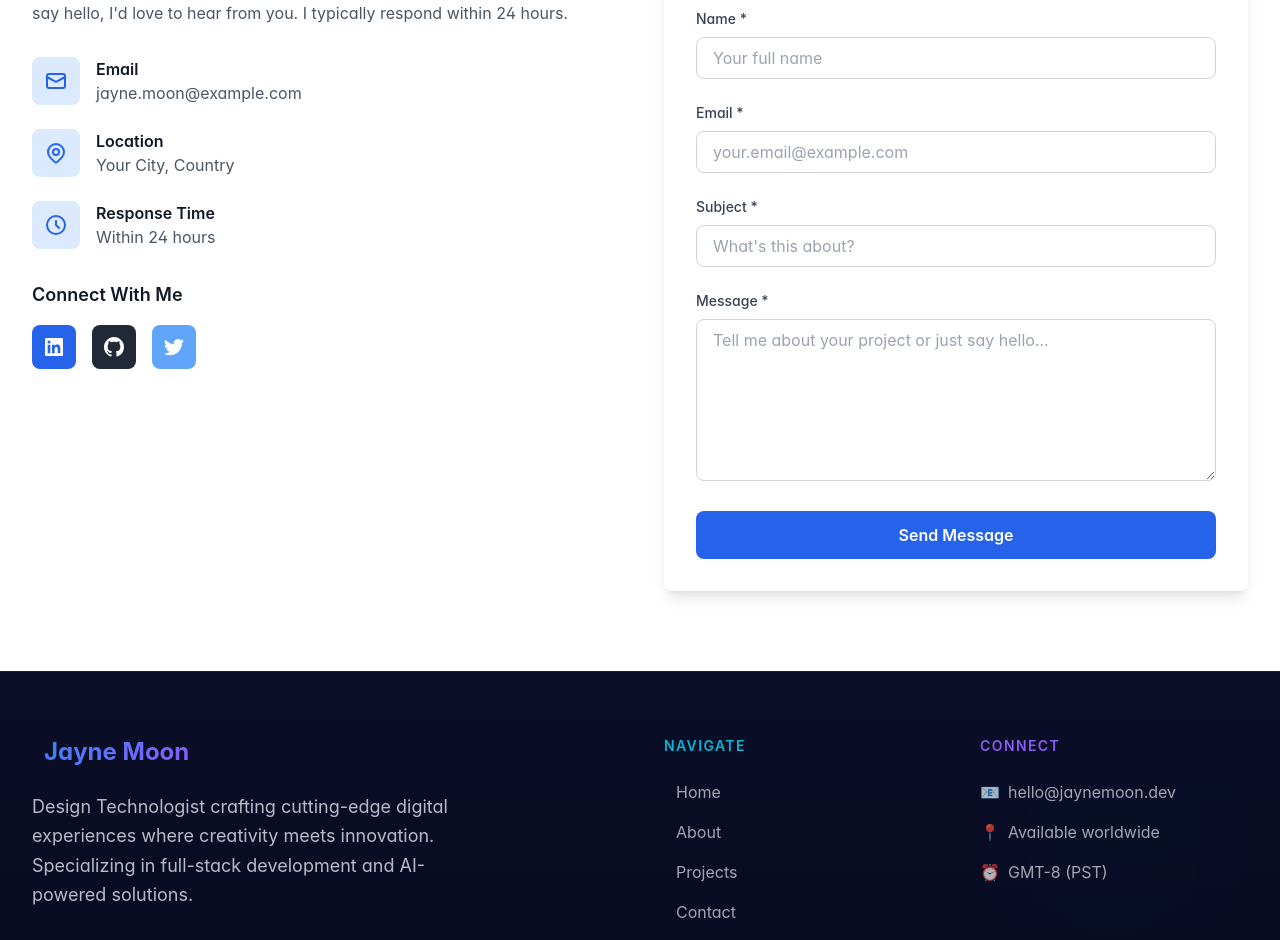
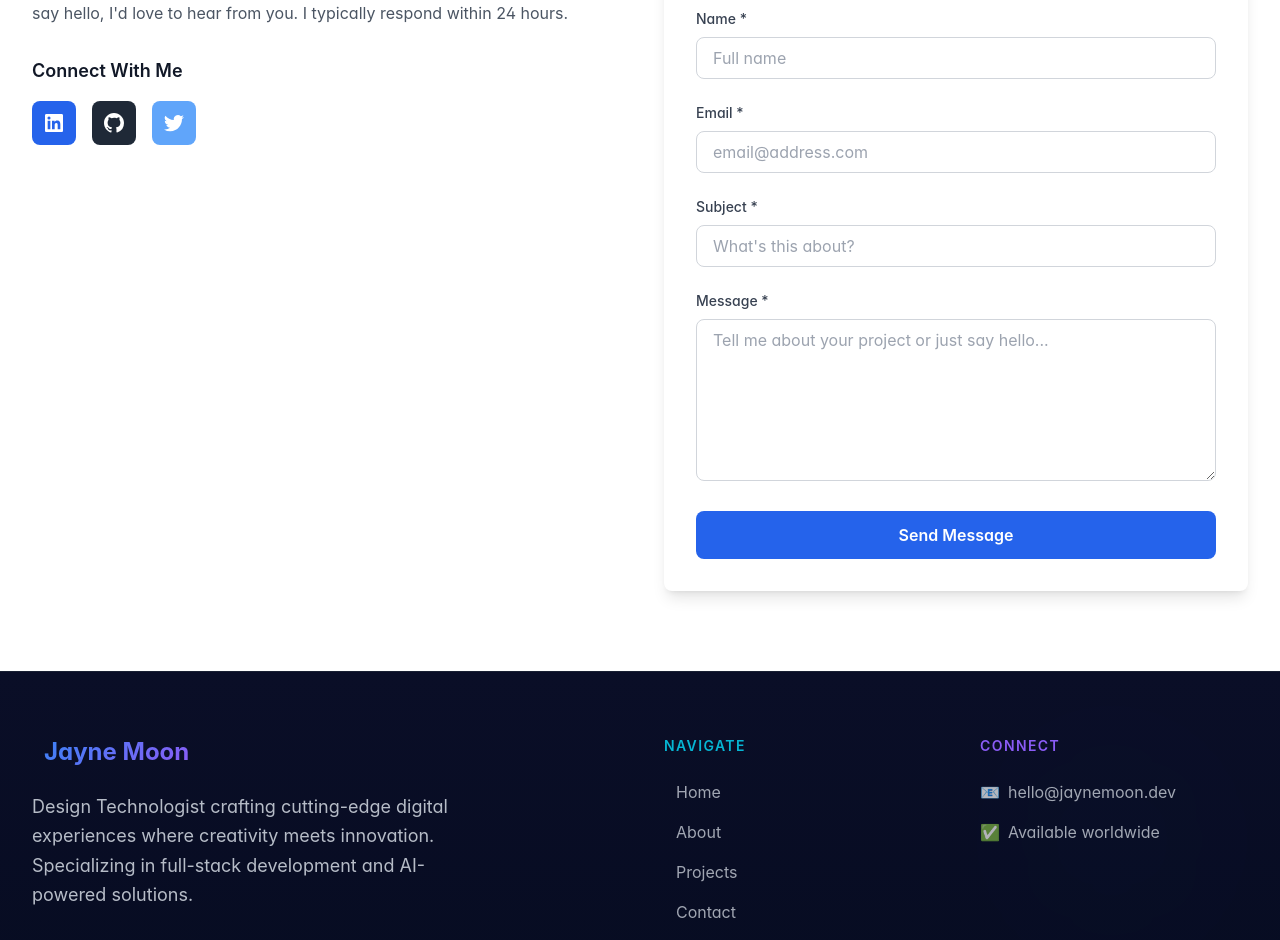
Before and after one commit to jaynemoon/jaynemoon, a React (Vite) app: page /contact in a window 1280 px wide. Shown: the part 481-1421 px from the top of the page. Built offline with nearby package versions, Linux system fonts and the light colour scheme.

Commit message:
updates to projects themes

```diff
--- a/src/components/Layout.tsx
+++ b/src/components/Layout.tsx
@@ -287,16 +287,16 @@ const Layout = () => {
                 </li>
                 <li>
                   <span className="flex items-center space-x-2 text-moon-light/70">
-                    <span>📍</span>
+                    <span>✅</span>
                     <span>Available worldwide</span>
                   </span>
                 </li>
-                <li>
+                {/* <li>
                   <span className="flex items-center space-x-2 text-moon-light/70">
                     <span>⏰</span>
                     <span>GMT-8 (PST)</span>
                   </span>
-                </li>
+                </li> */}
               </ul>
             </motion.div>
           </div>
--- a/src/pages/Contact.tsx
+++ b/src/pages/Contact.tsx
@@ -94,7 +94,7 @@ const Contact = () => {
             </motion.div>
 
             {/* Contact Details */}
-            <motion.div
+            {/* <motion.div
               className="space-y-6"
               initial={{ opacity: 0 }}
               animate={{ opacity: 1 }}
@@ -154,7 +154,7 @@ const Contact = () => {
                   <p className="text-gray-600">Within 24 hours</p>
                 </div>
               </motion.div>
-            </motion.div>
+            </motion.div> */}
 
             {/* Social Links */}
             <motion.div
@@ -167,7 +167,7 @@ const Contact = () => {
               </h3>
               <div className="flex space-x-4">
                 <motion.a
-                  href="https://linkedin.com/in/yourprofile"
+                  href="https://www.linkedin.com/in/jayne-moon/"
                   target="_blank"
                   rel="noopener noreferrer"
                   className="bg-blue-600 text-white p-3 rounded-lg hover:bg-blue-700 transition-colors"
@@ -179,7 +179,7 @@ const Contact = () => {
                   </svg>
                 </motion.a>
                 <motion.a
-                  href="https://github.com/yourprofile"
+                  href="https://github.com/jaynemoon/"
                   target="_blank"
                   rel="noopener noreferrer"
                   className="bg-gray-800 text-white p-3 rounded-lg hover:bg-gray-900 transition-colors"
@@ -208,7 +208,7 @@ const Contact = () => {
 
           {/* Contact Form */}
           <motion.div
-            className="bg-white p-8 rounded-lg shadow-lg"
+            className="bg-white dark:bg-gradient-to-r dark:from-stellar-slate-800 dark:to-stellar-slate-700 p-8 rounded-lg shadow-lg "
             initial={{ opacity: 0, x: 50 }}
             animate={{ opacity: 1, x: 0 }}
             transition={{ duration: 0.6, delay: 0.8 }}
@@ -245,7 +245,7 @@ const Contact = () => {
                   onChange={handleChange}
                   required
                   className="w-full px-4 py-2 border border-gray-300 rounded-lg focus:ring-2 focus:ring-blue-600 focus:border-transparent"
-                  placeholder="Your full name"
+                  placeholder="Full name"
                   whileFocus={{ scale: 1.02 }}
                 />
               </motion.div>
@@ -266,7 +266,7 @@ const Contact = () => {
                   onChange={handleChange}
                   required
                   className="w-full px-4 py-2 border border-gray-300 rounded-lg focus:ring-2 focus:ring-blue-600 focus:border-transparent"
-                  placeholder="your.email@example.com"
+                  placeholder="email@address.com"
                   whileFocus={{ scale: 1.02 }}
                 />
               </motion.div>
--- a/src/pages/Projects.tsx
+++ b/src/pages/Projects.tsx
@@ -319,9 +319,8 @@ const Projects = () => {
                     stiffness: 100
                   }}
                 >
-                  <div className={`glass-effect rounded-2xl overflow-hidden border border-moon-accent-silver/10 dark:border-moon-accent-blue/10
-                                 transition-all duration-500 hover:border-moon-accent-blue/30 hover:shadow-glow-lg group-hover:scale-[1.02]
-                                 ${viewMode === 'list' ? 'flex-1 flex' : 'h-full'}`}>
+                  <div className={`glass-effect rounded-2xl overflow-hidden border border-moon-accent-silver/10 dark:border-moon-accent-blue/10 text-gray-900 dark:text-moon-light transition-all duration-500 hover:border-moon-accent-blue/30 hover:shadow-glow-lg group-hover:scale-[1.02]
+                  ${viewMode === 'list' ? 'flex-1 flex' : 'h-full'}`}>
 
                     {/* Project Image */}
                     <div className={`relative overflow-hidden ${viewMode === 'list' ? 'w-80 flex-shrink-0' : ''}`}>
```
